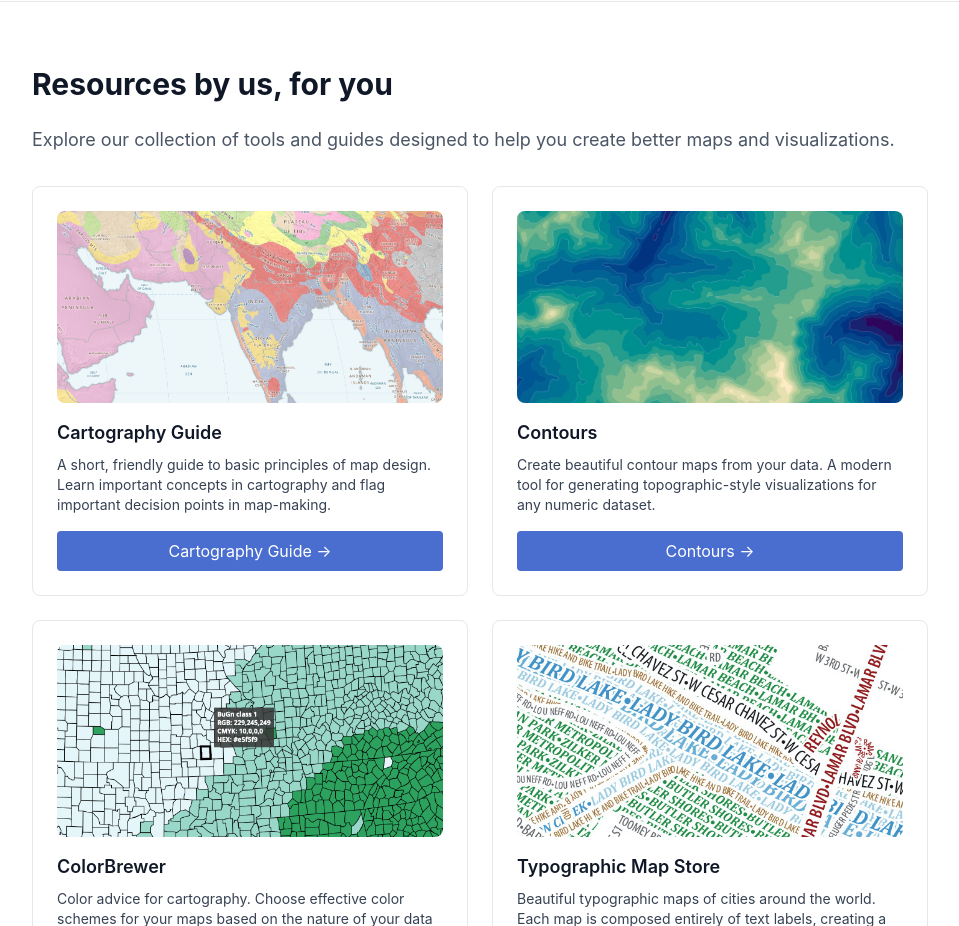
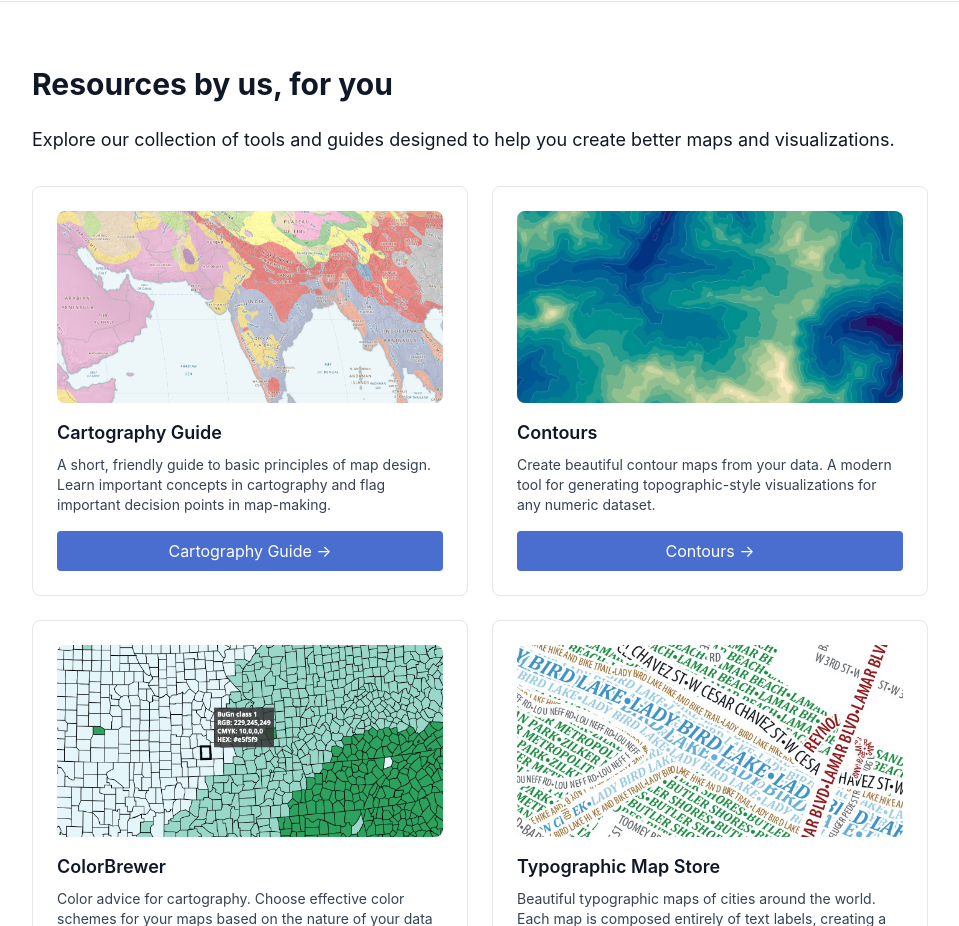
Before and after one commit to axismaps/axismaps, a Next.js app: page / in a window 1280 px wide. Shown: the part 3560-4486 px from the top of the page, without its empty margins (160-1119 px from the left). Built offline with nearby package versions, Linux system fonts and the light colour scheme.

Commit message:
Make text darker in Resources section paragraph using --color-gray-900
Co-authored-by: bcsheesley <4501388+bcsheesley@users.noreply.github.com>

```diff
--- a/app/page.tsx
+++ b/app/page.tsx
@@ -218,7 +218,7 @@ export default function Page() {
       {/* Resources Section */}
       <section id="resources" className="max-w-4xl mx-auto">
         <h2 className="text-3xl font-bold mb-6">Resources by us, for you</h2>
-        <p className="text-lg text-gray-600 mb-8">
+        <p className="text-lg mb-8" style={{ color: 'var(--color-gray-900)' }}>
           Explore our collection of tools and guides designed to help you create better maps and visualizations.
         </p>
 
```
